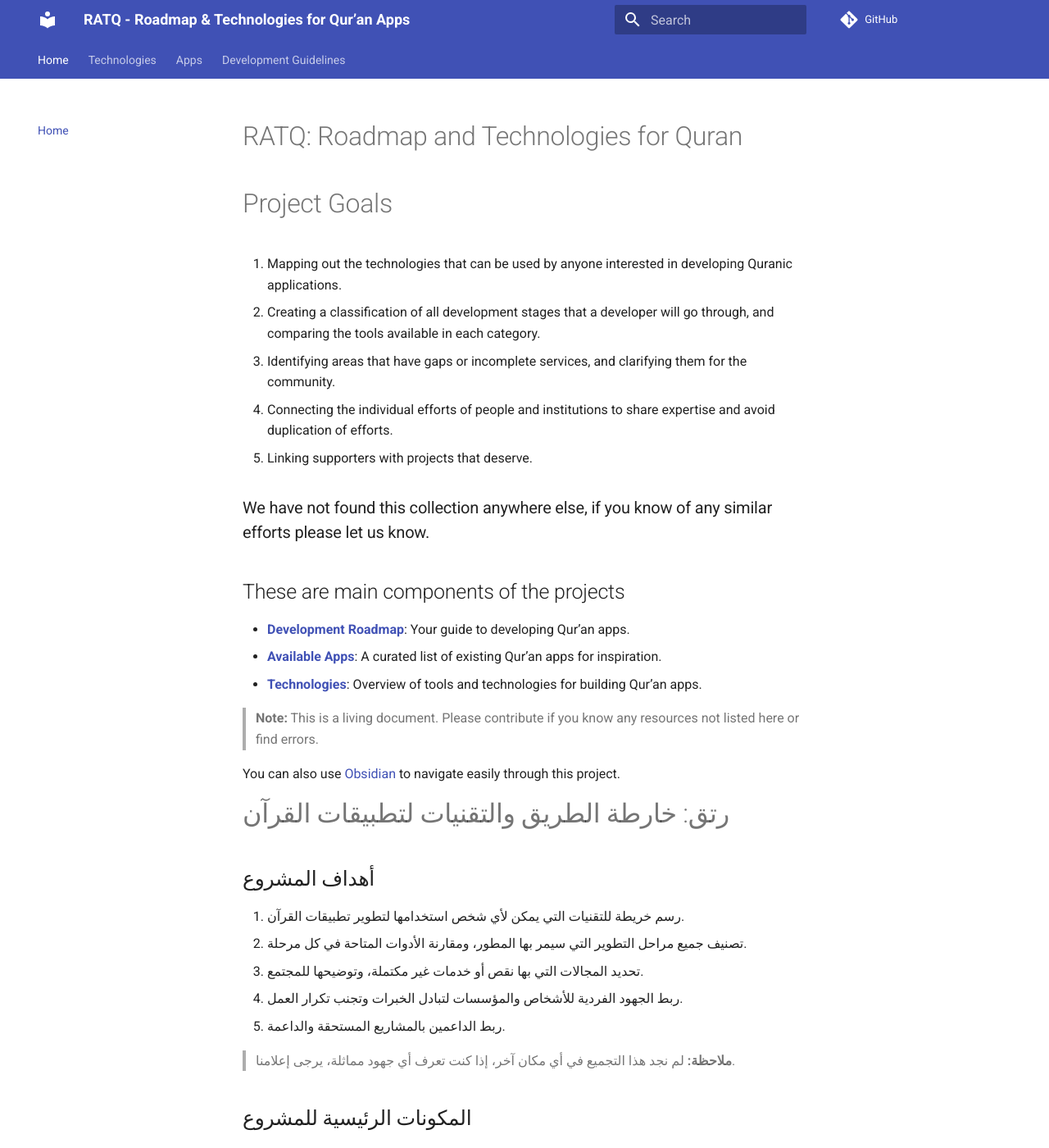
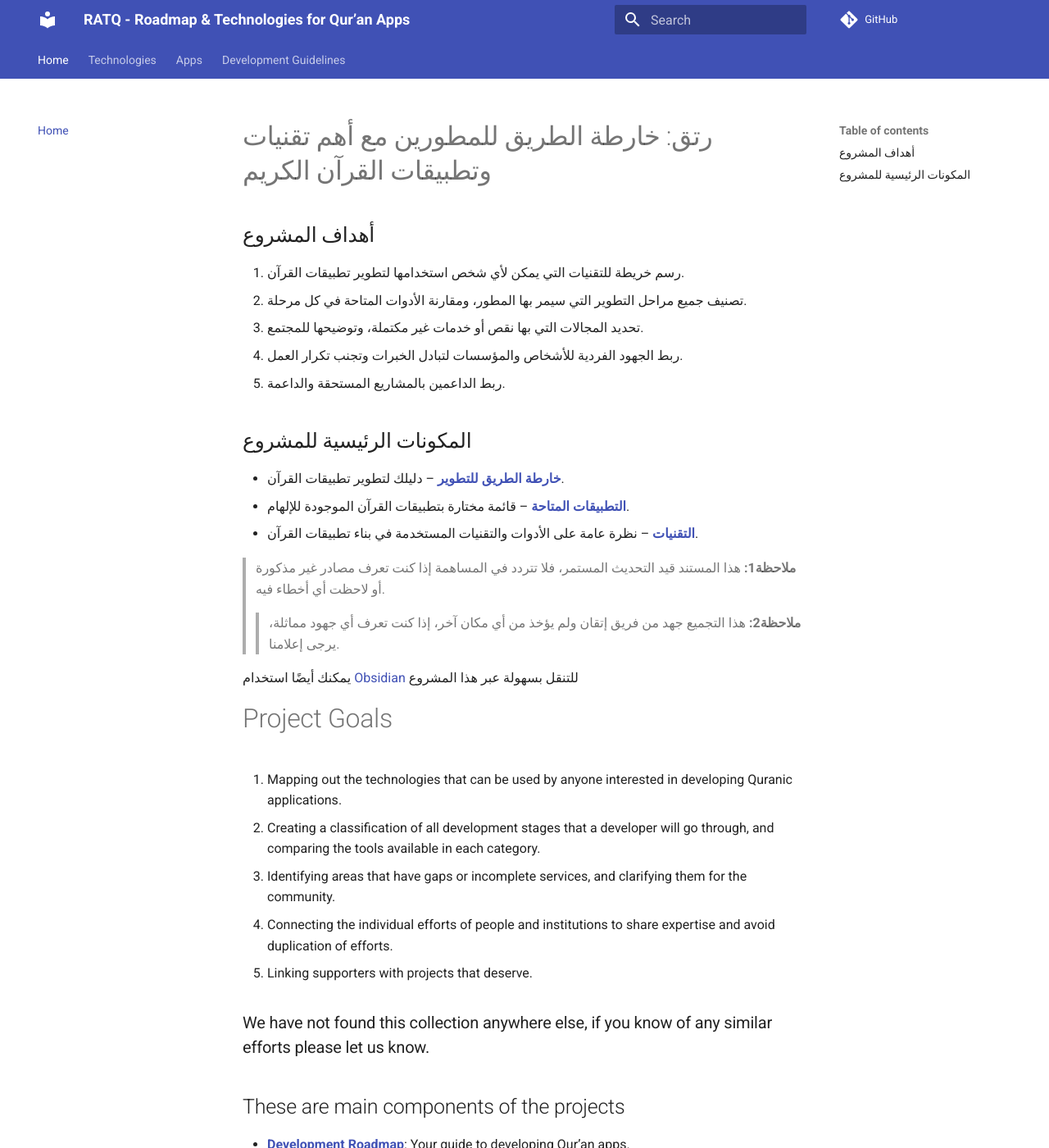
Before and after one commit to engsaleh/RATQ-Site, an MkDocs documentation site: the page built from docs/README.md, in a window 1280 px wide and 1400 px high. Shown: the whole window at 82% size. Built offline with MkDocs 1.6.1 and Material for MkDocs 9.7.7, drawn with Linux system fonts in a browser that asks for light colours; comment, search, counter and statistics services are not loaded; some of the changed text lies outside the part shown.

Commit message:
Revise README with Arabic content and project goals
Updated the README to include project goals and main components in Arabic, and removed the previous English section.

```diff
--- a/docs/README.md
+++ b/docs/README.md
@@ -1,4 +1,27 @@
-# RATQ: Roadmap and Technologies for Quran
+# رتق: خارطة الطريق للمطورين مع أهم تقنيات وتطبيقات القرآن الكريم
+
+
+## أهداف المشروع
+
+1. رسم خريطة للتقنيات التي يمكن لأي شخص استخدامها لتطوير تطبيقات القرآن.
+2. تصنيف جميع مراحل التطوير التي سيمر بها المطور، ومقارنة الأدوات المتاحة في كل مرحلة.
+3. تحديد المجالات التي بها نقص أو خدمات غير مكتملة، وتوضيحها للمجتمع.
+4. ربط الجهود الفردية للأشخاص والمؤسسات لتبادل الخبرات وتجنب تكرار العمل.
+5. ربط الداعمين بالمشاريع المستحقة والداعمة.
+
+##  المكونات الرئيسية للمشروع
+
+- **[خارطة الطريق للتطوير](./Development%20Guidelines.md)** – دليلك لتطوير تطبيقات القرآن.
+- **[التطبيقات المتاحة](./Available%20Apps.md)** – قائمة مختارة بتطبيقات القرآن الموجودة للإلهام.
+-  **[التقنيات](./Technologies.md)** – نظرة عامة على الأدوات والتقنيات المستخدمة في بناء تطبيقات القرآن.
+
+>
+> **ملاحظة1:** هذا المستند قيد التحديث المستمر، فلا تتردد في المساهمة إذا كنت تعرف مصادر غير مذكورة أو لاحظت أي أخطاء فيه.
+>
+>> **ملاحظة2:** هذا التجميع جهد من فريق إتقان ولم يؤخذ من أي مكان آخر، إذا كنت تعرف أي جهود مماثلة، يرجى إعلامنا.
+
+
+يمكنك أيضًا استخدام [Obsidian](https://obsidian.md/) للتنقل بسهولة عبر هذا المشروع
 
 
 # Project Goals
@@ -18,28 +41,3 @@
 > **Note:** This is a living document. Please contribute if you know any resources not listed here or find errors.
 
 You can also use [Obsidian](https://obsidian.md/) to navigate easily through this project.
-
-
-
-# رتق: خارطة الطريق والتقنيات لتطبيقات القرآن
-
-
-## أهداف المشروع
-
-1. رسم خريطة للتقنيات التي يمكن لأي شخص استخدامها لتطوير تطبيقات القرآن.
-2. تصنيف جميع مراحل التطوير التي سيمر بها المطور، ومقارنة الأدوات المتاحة في كل مرحلة.
-3. تحديد المجالات التي بها نقص أو خدمات غير مكتملة، وتوضيحها للمجتمع.
-4. ربط الجهود الفردية للأشخاص والمؤسسات لتبادل الخبرات وتجنب تكرار العمل.
-5. ربط الداعمين بالمشاريع المستحقة والداعمة.
-
-> **ملاحظة:** لم نجد هذا التجميع في أي مكان آخر، إذا كنت تعرف أي جهود مماثلة، يرجى إعلامنا.
-
-##  المكونات الرئيسية للمشروع
-
-- **[خارطة الطريق للتطوير](./Development%20Guidelines.md)** – دليلك لتطوير تطبيقات القرآن.
-- **[التطبيقات المتاحة](./Available%20Apps.md)** – قائمة مختارة بتطبيقات القرآن الموجودة للإلهام.
-- **[التقنيات](./Technologies.md)** – نظرة عامة على الأدوات والتقنيات المستخدمة في بناء تطبيقات القرآن.
-
-> **ملاحظة:** هذا المستند حيّ؛ يرجى المساهمة إذا كنت تعرف أي مصادر غير مدرجة أو وجدت أخطاء.
-
-يمكنك أيضًا استخدام [Obsidian](https://obsidian.md/) للتنقل بسهولة عبر هذا المشروع.
```
